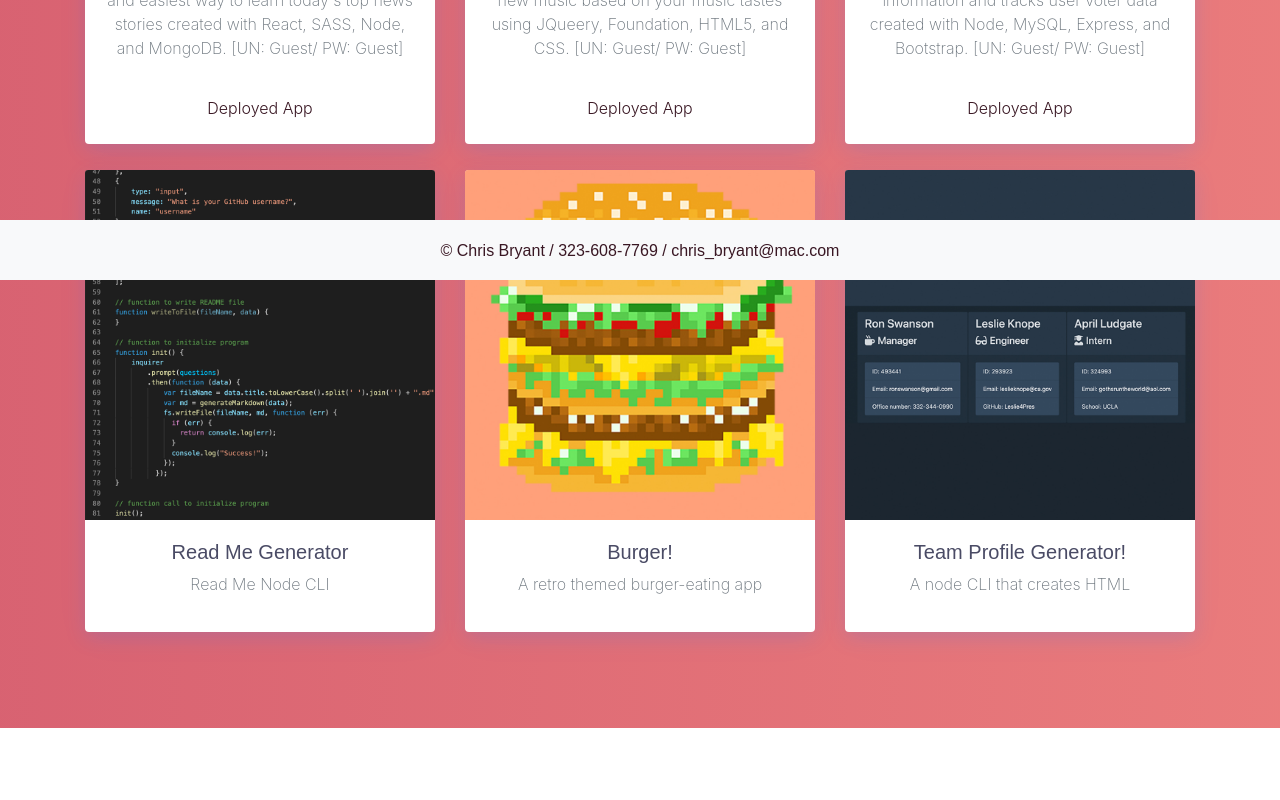
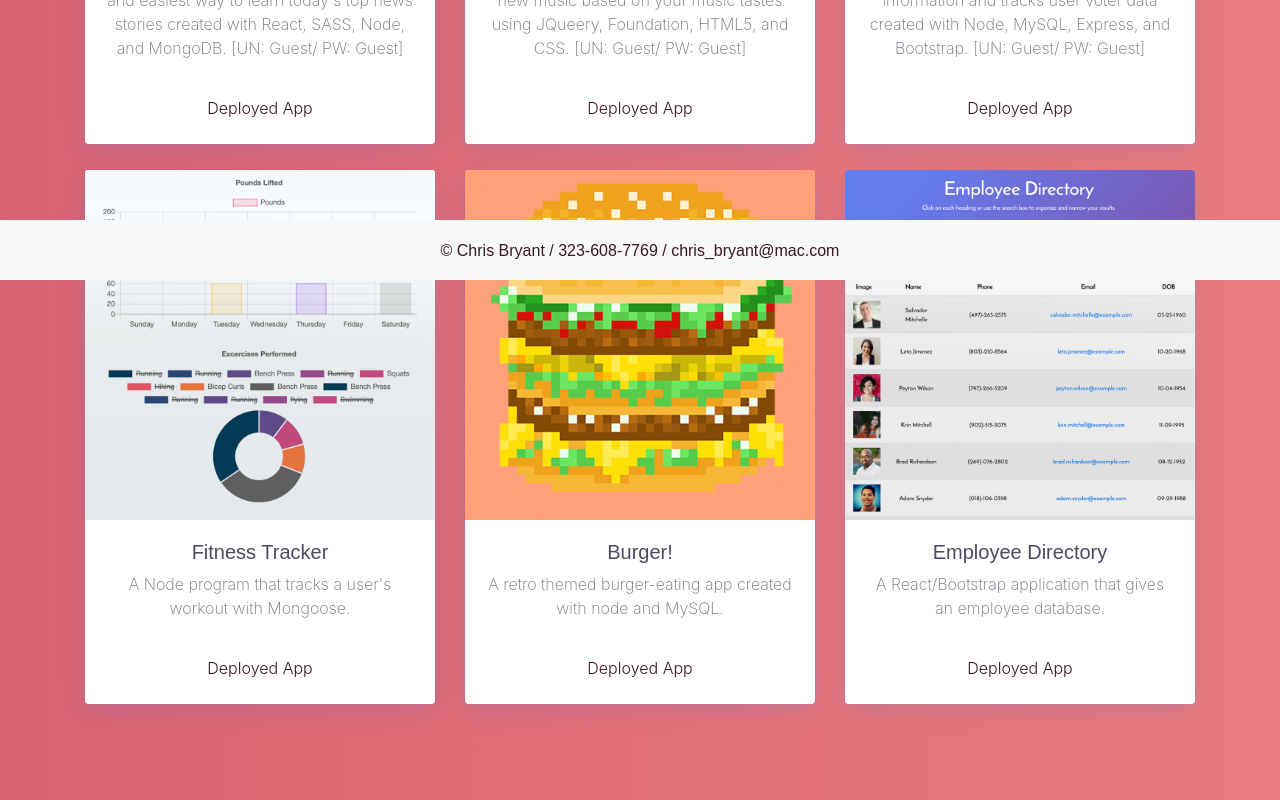
Before and after one commit to csbryant/ReactPortfolio, a React (Create React App) app: page /portfolio in a window 1280 px wide. Shown: the part 520-1320 px from the top of the page. Before the commit the page ends 1248 px from the top, so only its background shows below. Built offline with nearby package versions, Linux system fonts and the light colour scheme; the HTML template or start-up script is replaced by a standard one.

Commit message:
Updated Port page

```diff
--- a/src/components/Cards/index.js
+++ b/src/components/Cards/index.js
@@ -4,8 +4,8 @@ import CardItem from '../CardItem';
 import ArtistHop from "../../Images/artisthop.jpg";
 import Voter from "../../Images/voter.jpg";
 import Burger from "../../Images/burger.jpg";
-import Team from "../../Images/team.jpg";
-import ReadMe from "../../Images/readmegenclip.png";
+import Fitness from "../../Images/fitness.png";
+import Employee from "../../Images/employee.png";
 import News from "../../Images/newscycle.png"
 
 
@@ -59,12 +59,13 @@ function Cards() {
           <div className="cs-grid-item">
             <a className="card border-0 box-shadow" href="https://github.com/csbryant/ReadMeGenerator">
               <div className="img-wrapper">
-                <img className="card-img-top" src={ReadMe} alt="Read Me Generator" />
+                <img className="card-img-top" src={Fitness} alt="Fitness Tracker" />
               </div>
               <CardItem
-                title="Read Me Generator"
-                text="Read Me Node CLI"
+                title="Fitness Tracker"
+                text="A Node program that tracks a user's workout with Mongoose."
               />
+              <a className="link-muted" href="https://evening-castle-40395.herokuapp.com/">Deployed App</a> <br></br>
             </a></div>
         </div>
         <div className="col-md">
@@ -75,20 +76,22 @@ function Cards() {
               </div>
               <CardItem
                 title="Burger!"
-                text="A retro themed burger-eating app"
+                text="A retro themed burger-eating app created with node and MySQL."
               />
+              <a className="link-muted" href="https://rocky-cliffs-77353.herokuapp.com/">Deployed App</a> <br></br>
             </a></div>
         </div>
         <div className="col-md">
           <div className="cs-grid-item">
             <a className="card border-0 box-shadow" href="https://github.com/csbryant/TeamProfileGen">
               <div className="img-wrapper">
-                <img className="card-img-top" src={Team} alt="Team Profile Gen" />
+                <img className="card-img-top" src={Employee} alt="Employee Directory" />
               </div>
               <CardItem
-                title="Team Profile Generator!"
-                text="A node CLI that creates HTML"
+                title="Employee Directory"
+                text="A React/Bootstrap application that gives an employee database."
               />
+              <a className="link-muted" href="https://csbryant.github.io/EmployeeDirectory/">Deployed App</a> <br></br>
             </a></div>
         </div>
       </div>
```
Also changed, not shown: src/Images/employee.png (added), src/Images/fitness.png (added).
